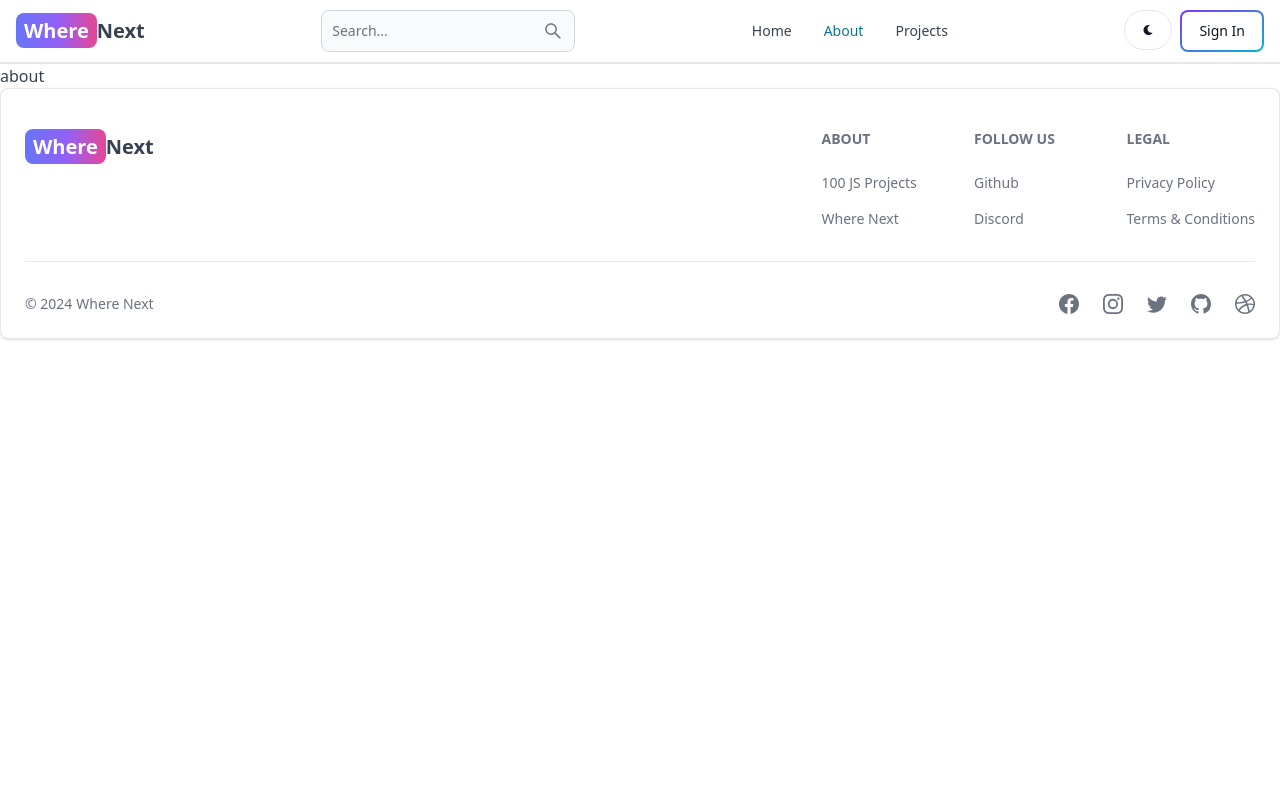
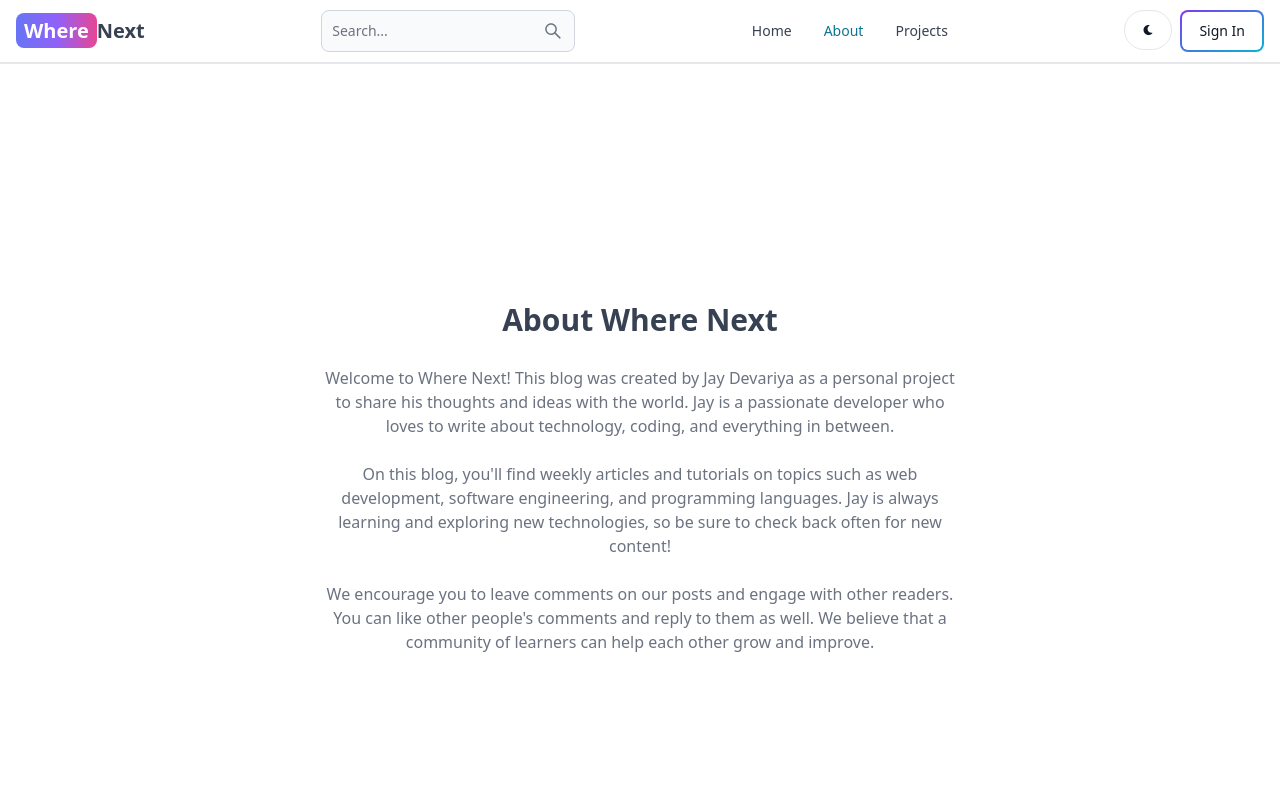
Before and after one commit to jayDevariya2027/where-next, a React (Vite) app in the folder client/: page /about in a window 1280 px wide. Shown: the top 800 px of the page. Built offline with nearby package versions, Linux system fonts and the light colour scheme; no server answers.

Commit message:
completed about page

```diff
--- a/client/src/pages/About.jsx
+++ b/client/src/pages/About.jsx
@@ -1,9 +1,35 @@
-import React from 'react'
-
 export default function About() {
   return (
-    <div>
-      about
+    <div className="min-h-screen flex items-center justify-center">
+      <div className="max-w-2xl mx-auto p-3 text-center">
+        <div>
+          <h1 className="text-3xl font font-semibold text-center my-7">
+            About Where Next
+          </h1>
+          <div className="text-md text-gray-500 flex flex-col gap-6">
+            <p>
+              Welcome to Where Next! This blog was created by Jay Devariya
+              as a personal project to share his thoughts and ideas with the
+              world. Jay is a passionate developer who loves to write about
+              technology, coding, and everything in between.
+            </p>
+
+            <p>
+              On this blog, you'll find weekly articles and tutorials on topics
+              such as web development, software engineering, and programming
+              languages. Jay is always learning and exploring new
+              technologies, so be sure to check back often for new content!
+            </p>
+
+            <p>
+              We encourage you to leave comments on our posts and engage with
+              other readers. You can like other people's comments and reply to
+              them as well. We believe that a community of learners can help
+              each other grow and improve.
+            </p>
+          </div>
+        </div>
+      </div>
     </div>
-  )
+  );
 }
```
